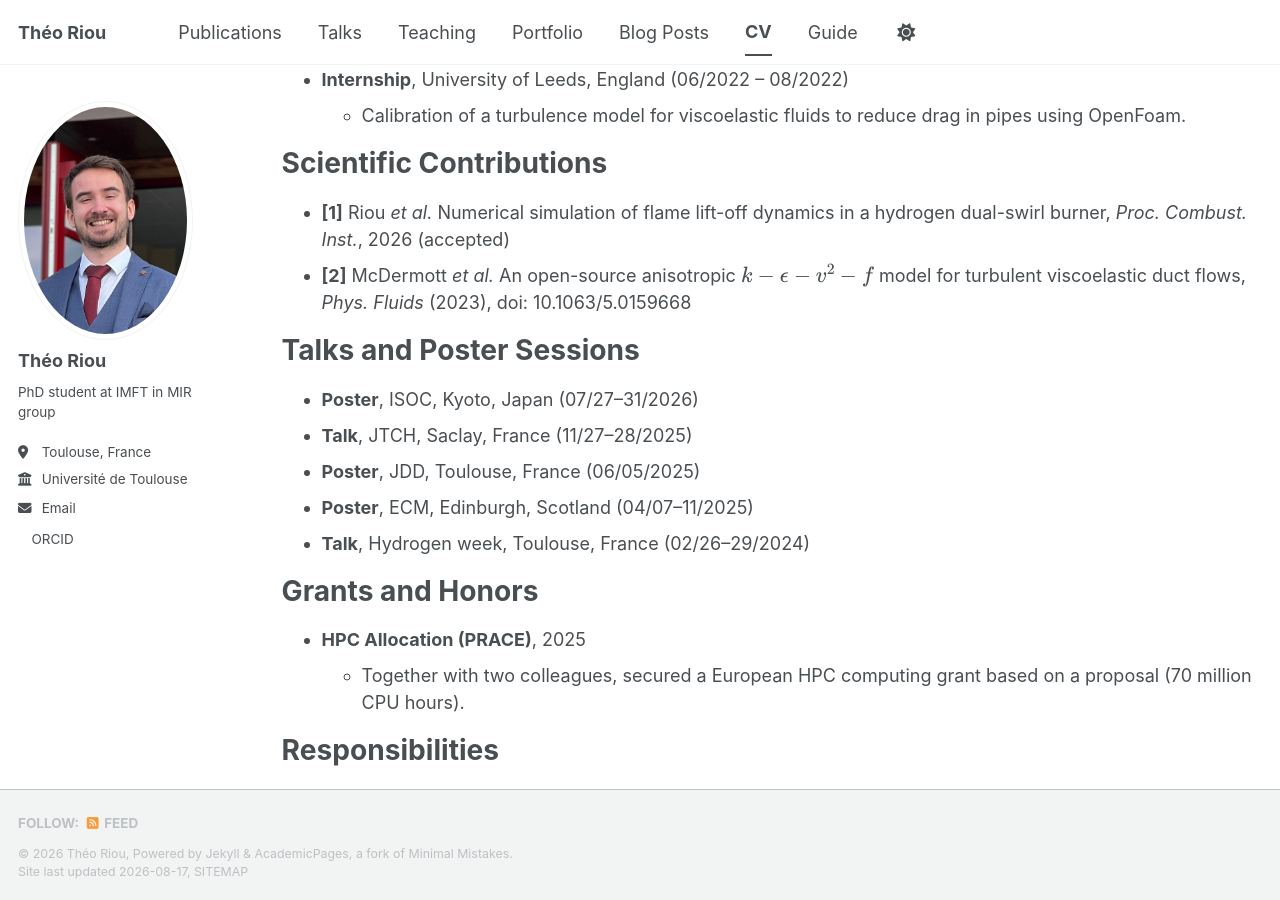
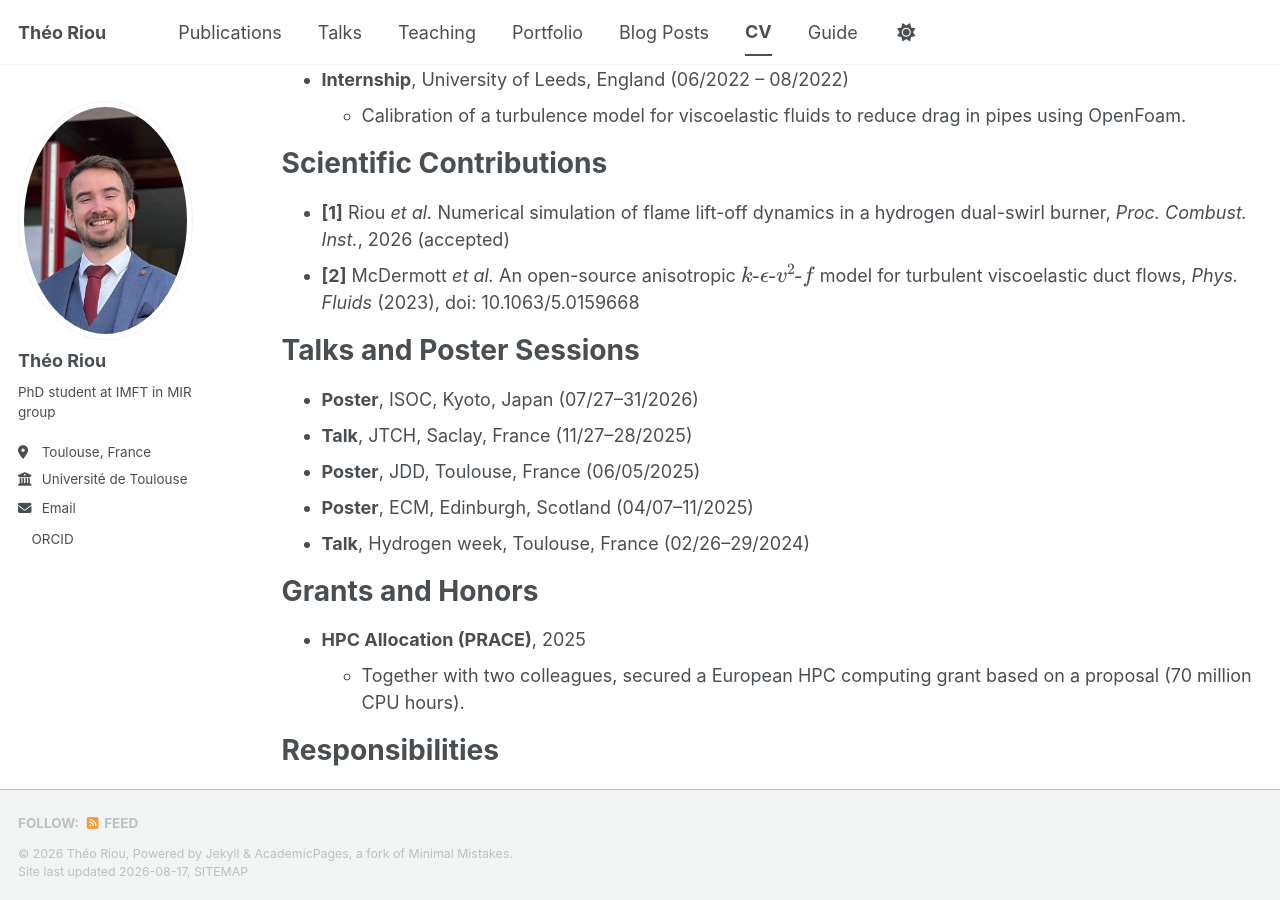
Before and after one commit to thriou/thriou.github.io, a Jekyll site: the page built from _pages/cv.md, in a window 1280 px wide and 900 px high, scrolled down 731 px. Built offline with Jekyll 4.4.1, drawn with Linux system fonts in a browser that asks for light colours; formulas are drawn with MathJax 3; a style sheet for code colours, icons or effects is not loaded.

Commit message:
Update cv.md

```diff
--- a/_pages/cv.md
+++ b/_pages/cv.md
@@ -36,7 +36,7 @@ Work Experience
 Scientific Contributions
 ======
 * **[1]** Riou *et al.* Numerical simulation of flame lift-off dynamics in a hydrogen dual-swirl burner, *Proc. Combust. Inst.*, 2026 (accepted)
-* **[2]** McDermott *et al.* An open-source anisotropic $k-\epsilon-v^2-f$ model for turbulent viscoelastic duct flows, *Phys. Fluids* (2023), doi: 10.1063/5.0159668
+* **[2]** McDermott *et al.* An open-source anisotropic $k\text{-}\epsilon\text{-}v^2\text{-}f$ model for turbulent viscoelastic duct flows, *Phys. Fluids* (2023), doi: 10.1063/5.0159668
 
 Talks and Poster Sessions
 ======
```
